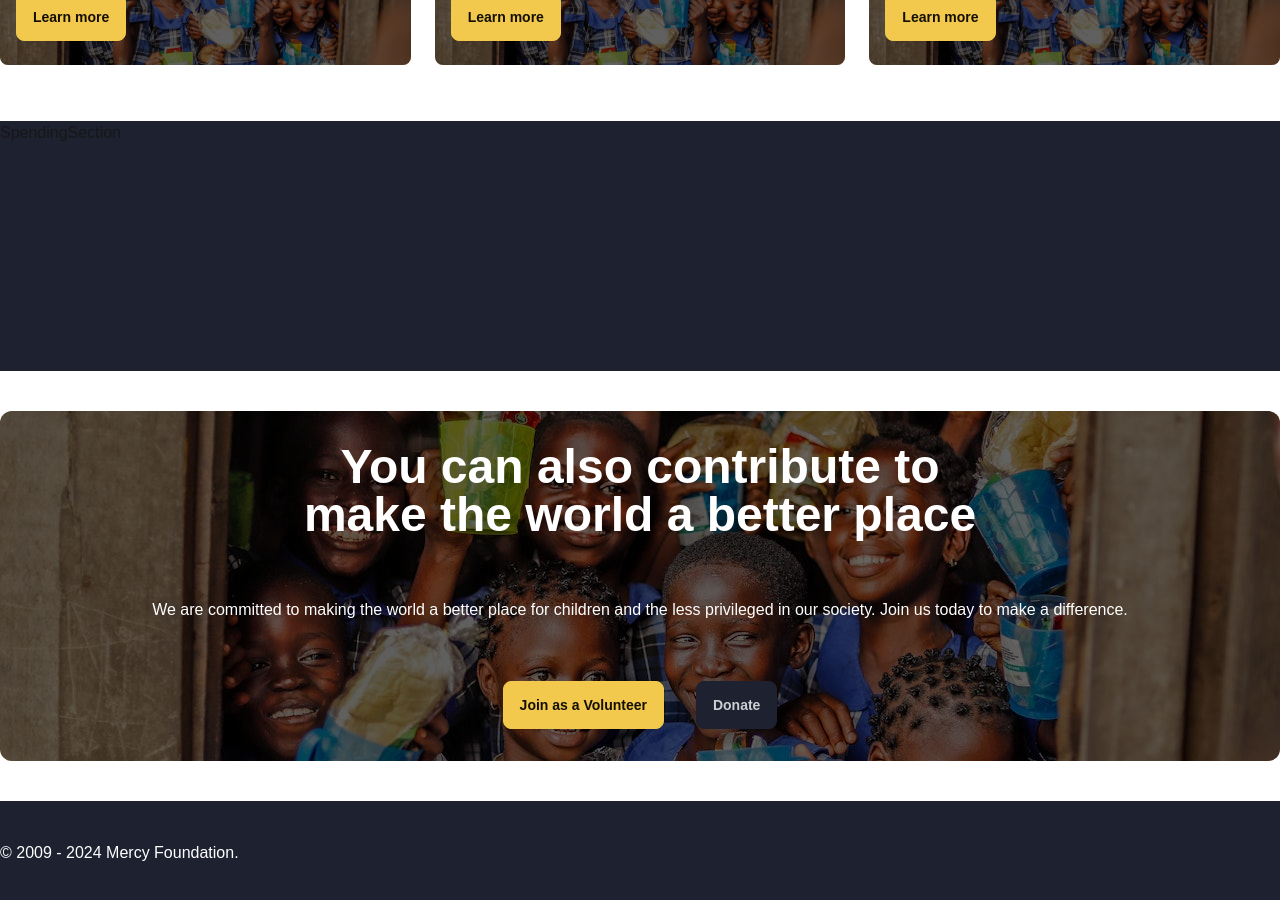
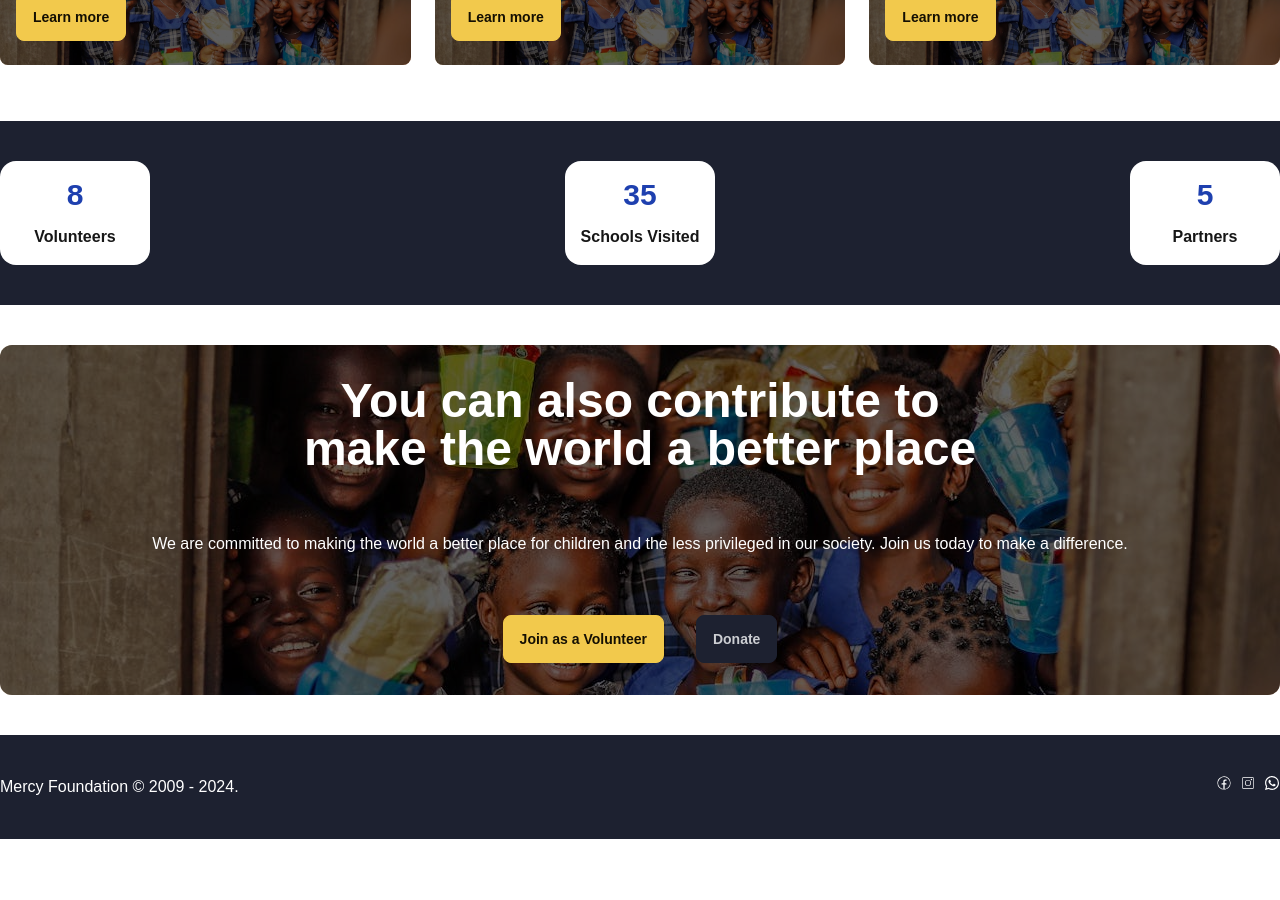
Before and after one commit to uniquetheo/mercyfoundation, a Next.js app: page / in a window 1280 px wide. Shown: the part 1440-2340 px from the top of the page. After the commit the page ends 2279 px from the top, so only its background shows below. Built offline with nearby package versions, Linux system fonts and the light colour scheme.

Commit message:
stats section

```diff
--- a/app/page.js
+++ b/app/page.js
@@ -2,7 +2,7 @@ import BannerCTASection from "@/components/BannerCTA";
 import HeroSection from "@/components/HeroSection";
 import ProjectsSection from "@/components/ProjectsSection";
 import Services from "@/components/Services";
-import SpendingSection from "@/components/Spendings";
+import StatsSection from "@/components/StatsSection";
 
 export default function Home() {
   return (
@@ -10,7 +10,7 @@ export default function Home() {
       <HeroSection />
       <Services />
       <ProjectsSection />
-      <SpendingSection />
+      <StatsSection />
       <BannerCTASection />
     </main>
   );
--- a/components/HeroSection.jsx
+++ b/components/HeroSection.jsx
@@ -4,9 +4,9 @@ import React from "react";
 const HeroSection = () => {
   return (
     <section className="h-full">
-      <div className="container mx-auto px-4 sm:px-0 py-8 grid grid-cols-1 md:grid-cols-2 items-center">
-        <div className="flex flex-col gap-6 text-custom-black">
-          <h1 className="text-4xl text-balance font-bold">
+      <div className="container mx-auto px-4 sm:px-0 py-8 grid grid-cols-1 md:grid-cols-2  items-center">
+        <div className="flex flex-col gap-6 text-custom-black md:pr-2">
+          <h1 className="text-3xl sm:text-4xl text-balance font-bold">
             Transform Lives with Your Generosity
           </h1>
           <p className="">
--- a/components/Spendings.jsx
+++ /dev/null
@@ -1,9 +0,0 @@
-import React from "react";
-
-const SpendingSection = () => {
-  return (
-    <section className="bg-dark-slate min-h-[250px]">SpendingSection</section>
-  );
-};
-
-export default SpendingSection;
--- /dev/null
+++ b/components/StatsSection.jsx
@@ -0,0 +1,26 @@
+import React from "react";
+
+const StatsSection = () => {
+  return (
+    <section className="bg-dark-slate">
+      <div className="container mx-auto px-4 md:px-0 py-10">
+        <div className="flex w-full justify-between">
+          <div className="item w-[150px] flex flex-col gap-3 items-center bg-white p-4 rounded-2xl">
+            <span className="text-3xl font-extrabold text-blue-800">8</span>
+            <h3 className="font-bold">Volunteers</h3>
+          </div>
+          <div className="item min-w-[150px] flex flex-col gap-3 items-center bg-white p-4 rounded-2xl">
+            <span className="text-3xl font-extrabold text-blue-800">35</span>
+            <h3 className="font-bold">Schools Visited</h3>
+          </div>
+          <div className="item w-[150px] flex flex-col gap-3 items-center bg-white p-4 rounded-2xl">
+            <span className="text-3xl font-extrabold text-blue-800">5</span>
+            <h3 className="font-bold">Partners</h3>
+          </div>
+        </div>
+      </div>
+    </section>
+  );
+};
+
+export default StatsSection;
--- a/components/footer.jsx
+++ b/components/footer.jsx
@@ -1,10 +1,24 @@
+import Link from "next/link";
 import React from "react";
+import { CiFacebook, CiInstagram } from "react-icons/ci";
+import { IoLogoWhatsapp } from "react-icons/io5";
 
 const Footer = () => {
   return (
-    <footer className="w-full h-[200px] bg-dark-slate text-white">
-      <div className="container mx-auto px-4 md:px-0 py-10">
-        <span>&copy; 2009 - {new Date().getFullYear()} Mercy Foundation.</span>
+    <footer className="w-full  bg-dark-slate text-white">
+      <div className="container mx-auto px-4 md:px-0 py-10 flex justify-between">
+        <span>Mercy Foundation &copy; 2009 - {new Date().getFullYear()}.</span>
+        <div className="icons flex gap-2">
+          <Link href="https://facebook.com/mercy-foundation" target="_blank">
+            <CiFacebook />
+          </Link>
+          <Link href="https://instagram.com/mercy-foundation" target="_blank">
+            <CiInstagram />
+          </Link>
+          <Link href="https://wa.me/233559246063" target="_blank">
+            <IoLogoWhatsapp />
+          </Link>
+        </div>
       </div>
     </footer>
   );
```
